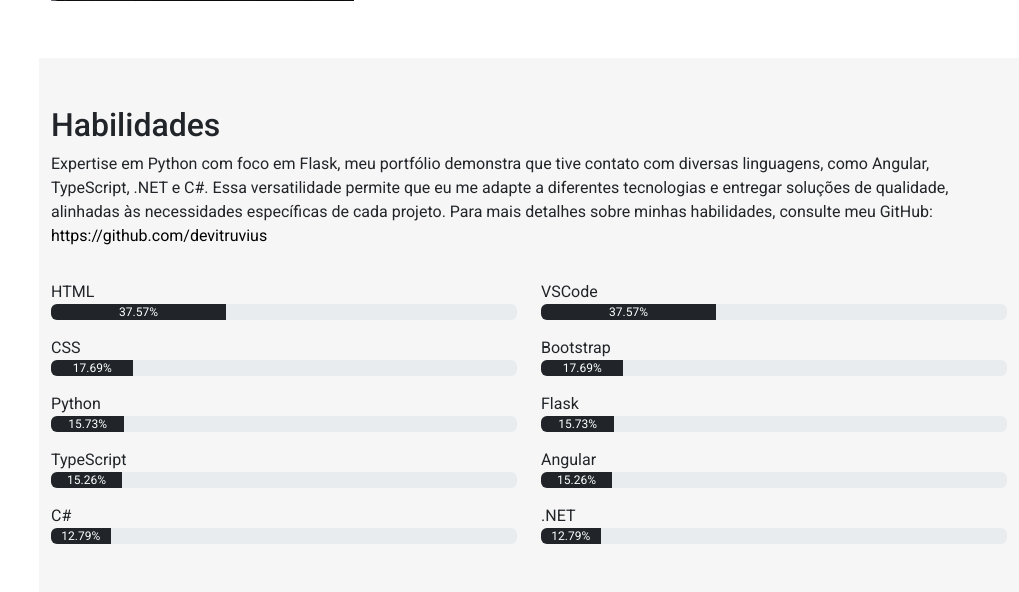
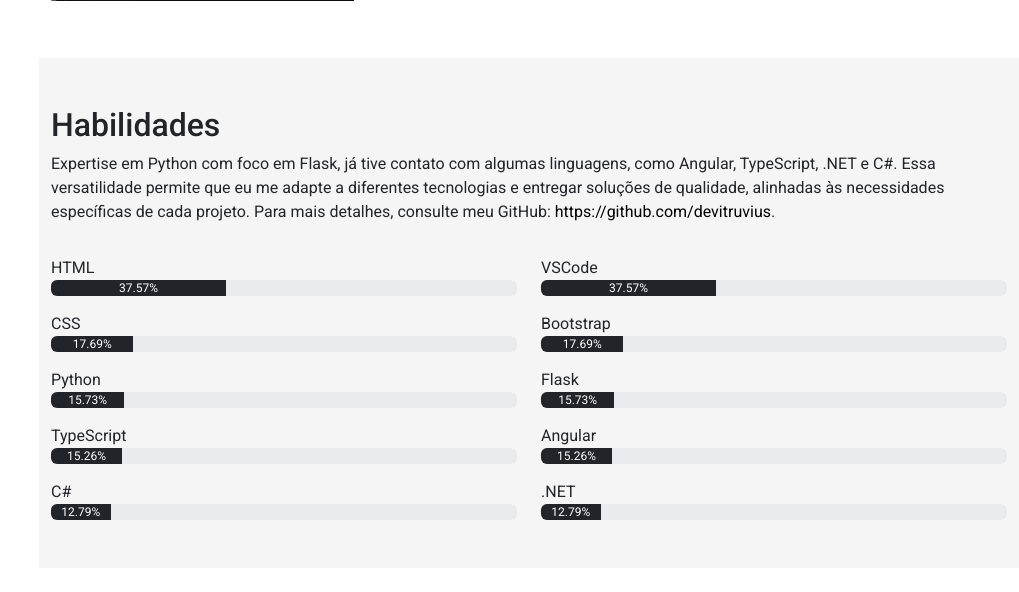
Before and after one commit to devitruvius/personal-portfolio, a Flask app: page / in a window 1280 px wide. Shown: the part 1473-2065 px from the top of the page, without its empty margins (261-1280 px from the left). After the commit the page ends 1993 px from the top, so only its background shows below. Run offline with Flask 3, Linux system fonts and the light colour scheme; some libraries are stand-ins or nearby versions.

Commit message:
finalizando seçao habilidades

```diff
--- a/static/script.js
+++ b/static/script.js
@@ -9,3 +9,16 @@ menuMobile.addEventListener('click', () => {
     : menuMobile.classList.replace("bi-x", "bi-list");
     body.classList.toggle("menu-nav-active");
 });
+
+/* Fecha o menu quando clicar em algum item e muda o ícone para list */
+
+const navItem = document.querySelectorAll('.nav-item');
+
+navItem.forEach(item => {
+    item.addEventListener("click", () => {
+        if (body.classList.contains("menu-nav-active")) {
+            body.classList.remove("menu-nav-active")
+            menuMobile.classList.replace("bi-x", "bi-list");
+        }
+    })
+})
--- a/static/style.css
+++ b/static/style.css
@@ -294,5 +294,5 @@ a[href="#sobre"] {
 }
 
 .section-bg {
-    background-color: #f6f6f6;
+    background-color: #f5f5f5;
 }
--- a/templates/index.html
+++ b/templates/index.html
@@ -162,11 +162,12 @@
             <div class="container pb-5">
                 <h2 class="pt-5">Habilidades</h2>
                 <p>
-                    Expertise em Python com foco em Flask, meu portfólio demonstra que tive contato com diversas
-                    linguagens, como Angular, TypeScript, .NET e C#. Essa versatilidade permite que eu me adapte a
-                    diferentes tecnologias e entregar soluções de qualidade, alinhadas às necessidades específicas de
-                    cada projeto. Para mais detalhes sobre minhas habilidades, consulte meu GitHub:
-                    <a target="_blank" href="https://github.com/devitruvius" style="color: #000; text-decoration: none;">https://github.com/devitruvius</a>
+                    Expertise em Python com foco em Flask, já tive contato com algumas linguagens, como Angular,
+                    TypeScript, .NET e C#. Essa versatilidade permite que eu me adapte a diferentes tecnologias e
+                    entregar soluções de qualidade, alinhadas às necessidades específicas de cada projeto. Para mais
+                    detalhes, consulte meu GitHub:
+                    <a target="_blank" href="https://github.com/devitruvius"
+                        style="color: #000; text-decoration: none;">https://github.com/devitruvius</a>.
                 </p>
 
                 <div class="row">
```
